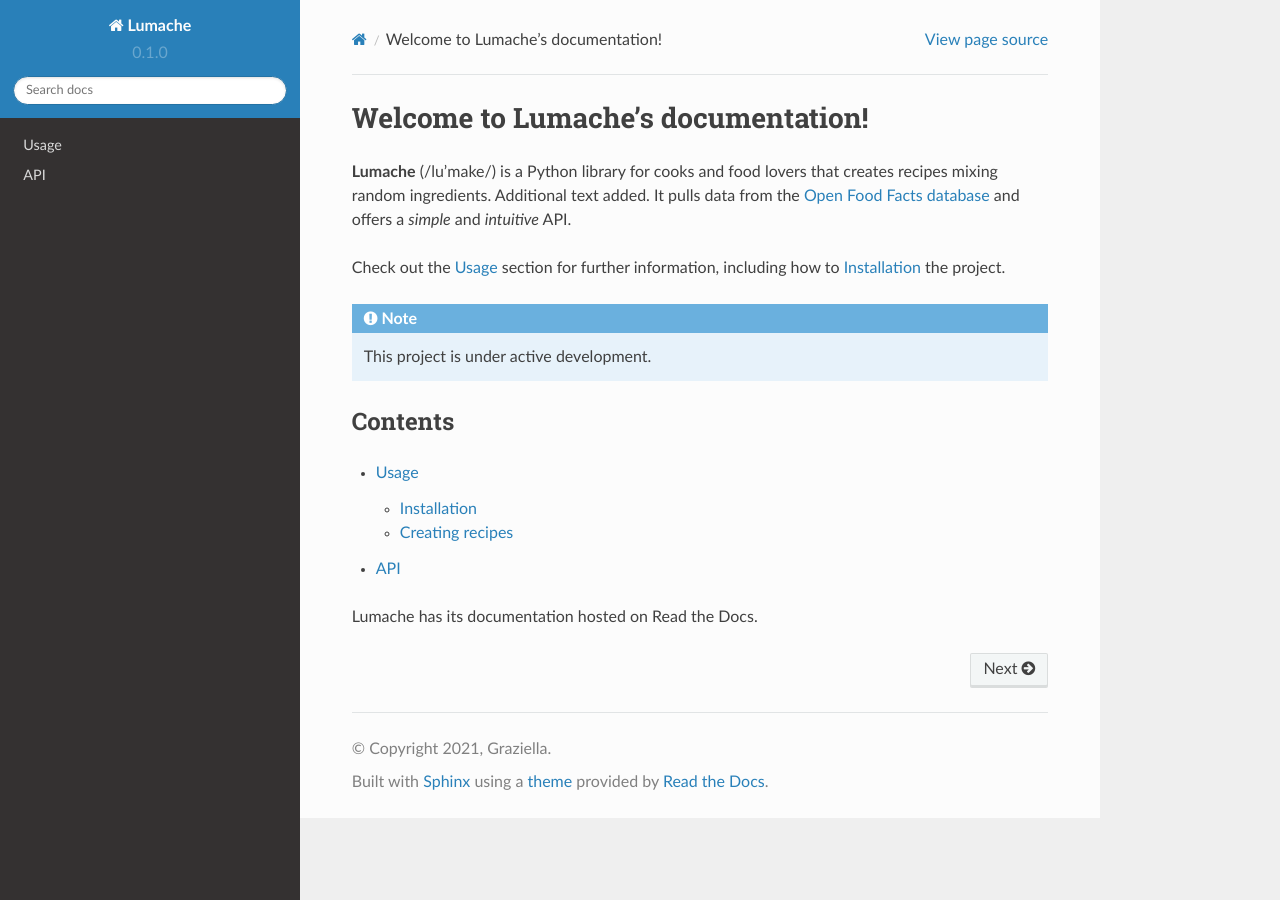
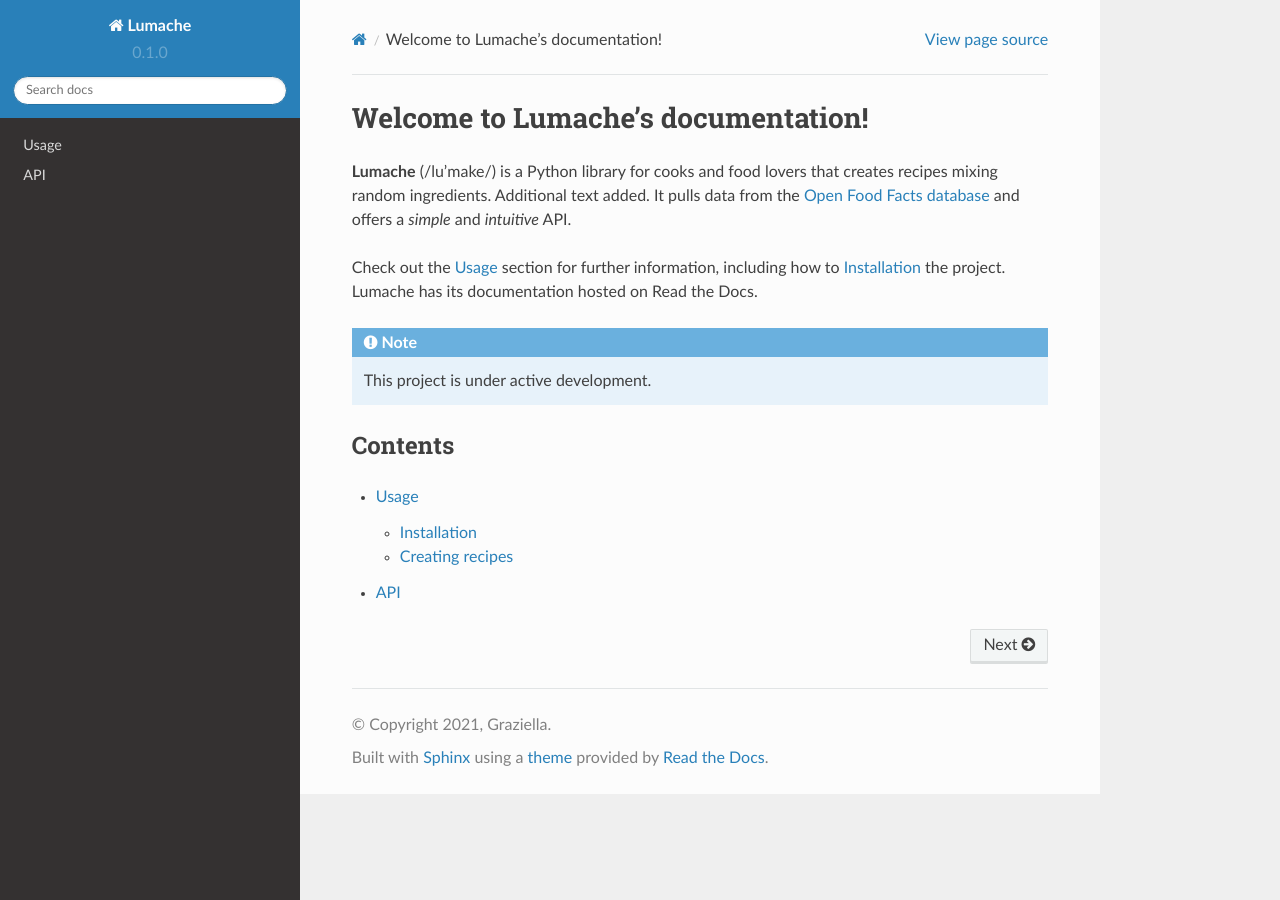
Before and after one commit to himadri111/saxs-docs-tutorial, a Sphinx documentation site: the page built from docs/source/index.rst, in a window 1280 px wide. Built offline with Sphinx 7.4.7 and the Read the Docs theme 2.0.0, drawn with Linux system fonts in a browser that asks for light colours; part of the change alters nothing that is shown.

```diff
--- a/docs/source/index.rst
+++ b/docs/source/index.rst
@@ -7,7 +7,7 @@ It pulls data from the `Open Food Facts database <https://world.openfoodfacts.or
 and offers a *simple* and *intuitive* API.
 
 Check out the :doc:`usage` section for further information, including
-how to :ref:`installation` the project.
+how to :ref:`installation` the project. Lumache has its documentation hosted on Read the Docs.
 
 .. note::
 
@@ -20,5 +20,3 @@ Contents
 
    usage
    api
-
-Lumache has its documentation hosted on Read the Docs.
```
